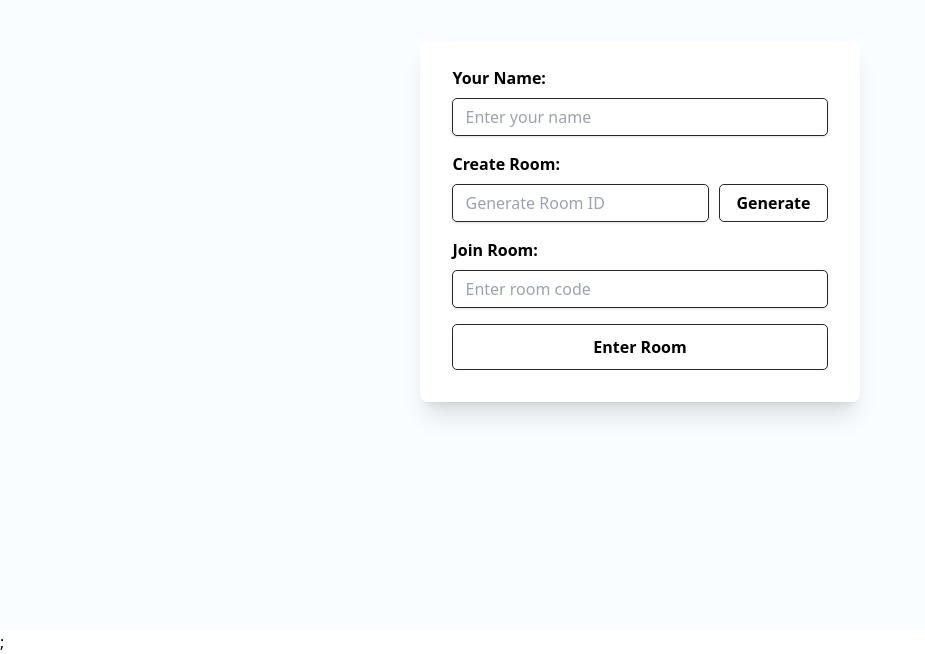
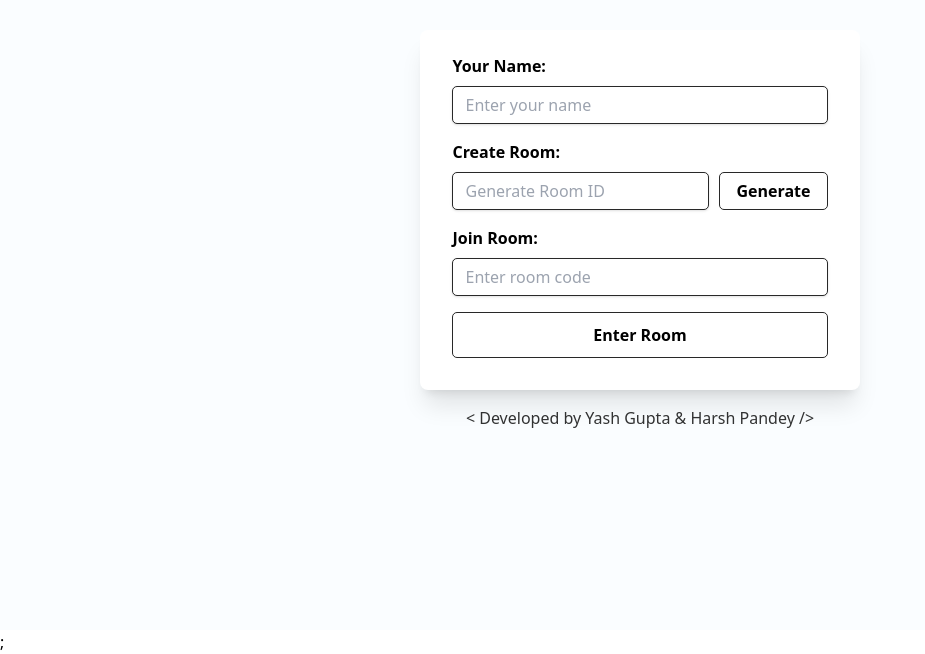
Before and after one commit to Yashgupta9330/WroteUS, a Next.js app: page / in a window 1280 px wide. Shown: the part 170-824 px from the top of the page, without its empty margins (0-925 px from the left). Built offline with nearby package versions, Linux system fonts and the light colour scheme; no server answers.

Commit message:
added name

```diff
--- a/src/components/room/index.js
+++ b/src/components/room/index.js
@@ -151,7 +151,7 @@ const RoomComponent = ({ uuid, setRoomJoined, setUser }) => {
         </div>
       </form>
 
-      {/* <div className="w-screen flex items-center justify-center opacity-[80%] " >
+       <div className="w-screen flex items-center justify-center opacity-[80%] " >
               <div>
                 <h3> {"< "} Developed by <span className="hover:bg-slate300"> <a href="https://www.linkedin.com/in/yash-gupta-64956b246/" target="_blank">Yash Gupta</a></span> <span> {" "} & {" "} </span>
                 <span className="hover:bg-slate300">
@@ -160,7 +160,7 @@ const RoomComponent = ({ uuid, setRoomJoined, setUser }) => {
                 {" />"}
                 </h3>
               </div>
-            </div> */}
+            </div>
     </div>
   );
 };
```
